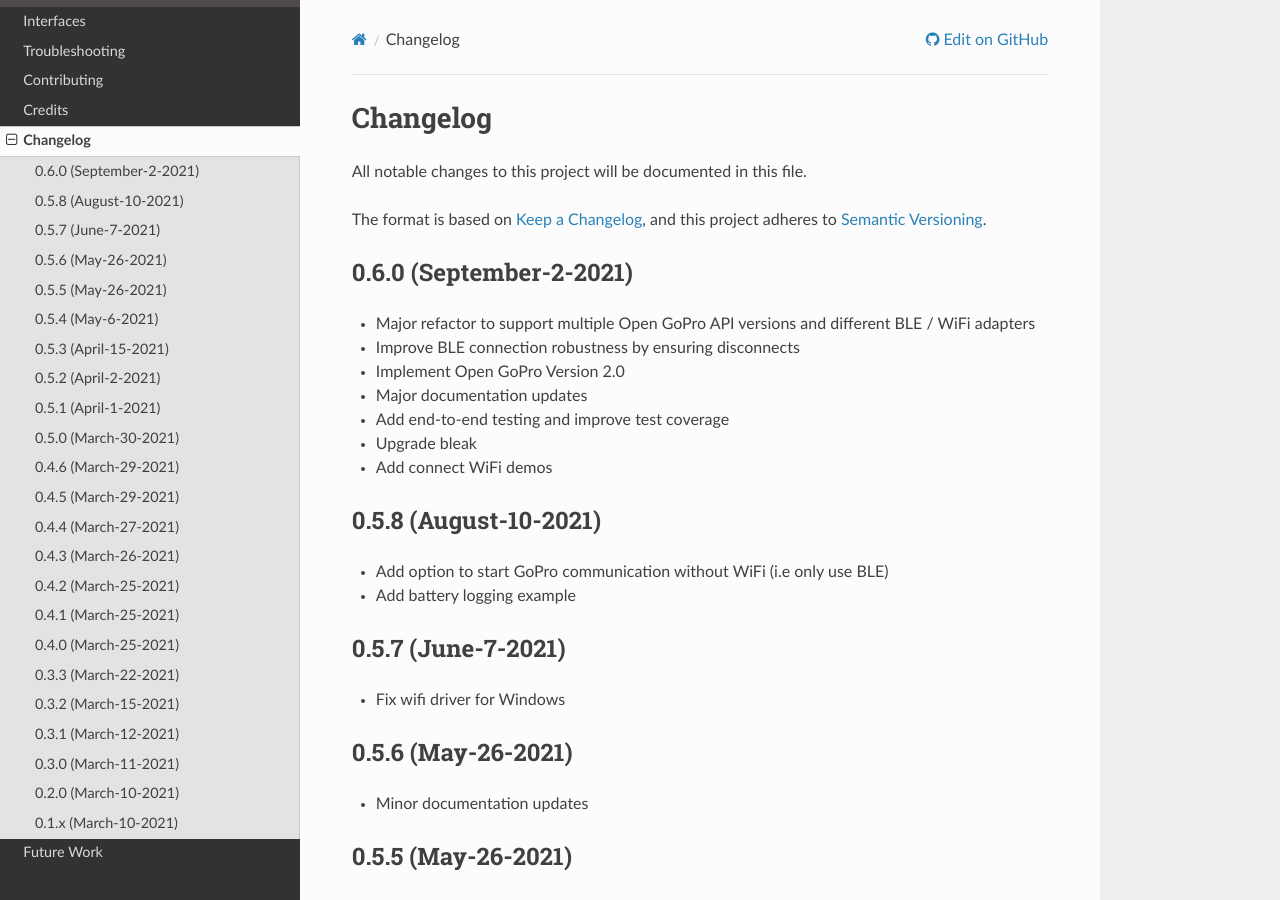
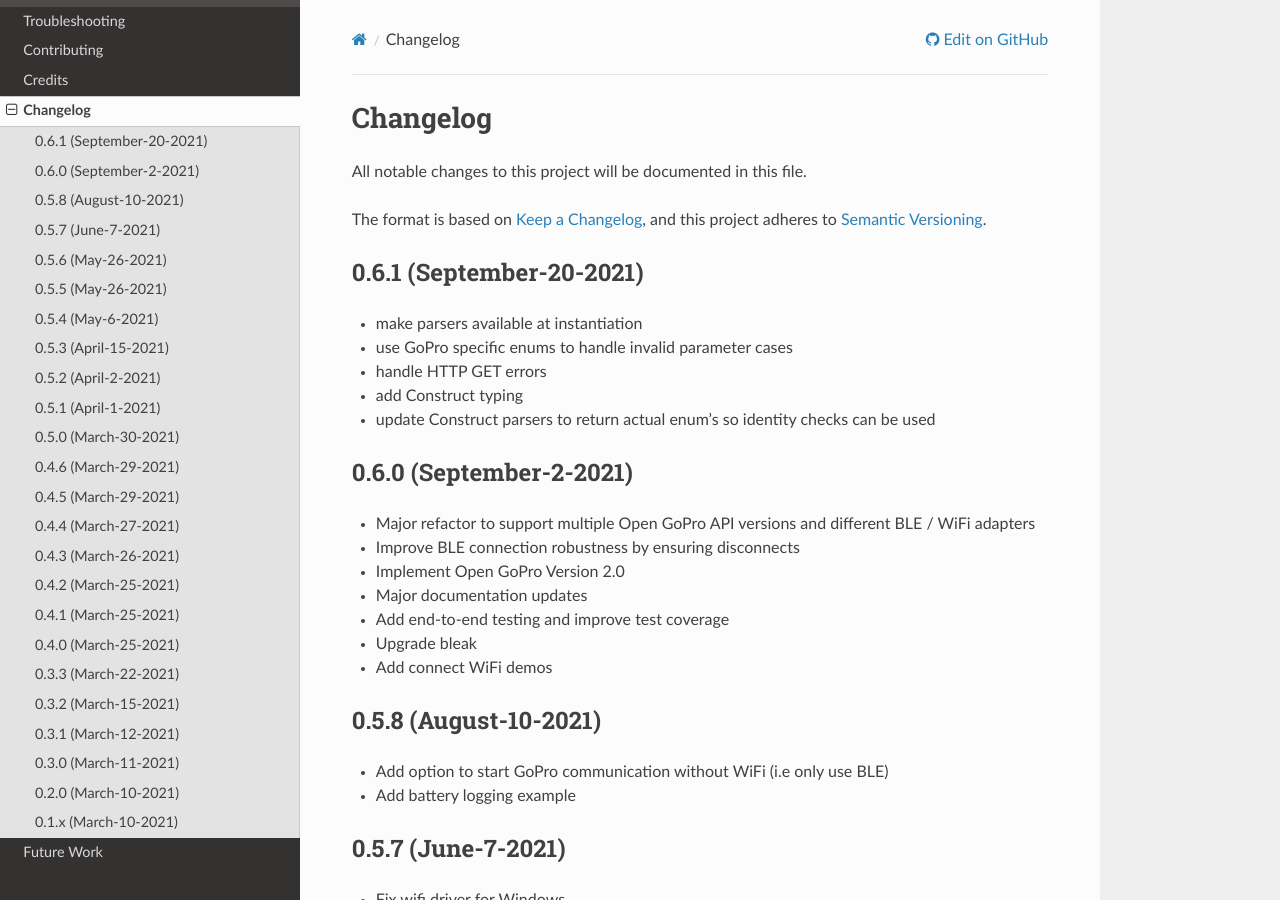
Before and after one commit to gopro/OpenGoPro, a Sphinx documentation site: the page built from demos/python/sdk_wireless_camera_control/docs/changelog.rst, in a window 1280 px wide and 900 px high. Built offline with Sphinx 7.4.7 and the Read the Docs theme 2.0.0, drawn with Linux system fonts in a browser that asks for light colours.

Commit message:
Bump version

```diff
--- a/demos/python/sdk_wireless_camera_control/docs/changelog.rst
+++ b/demos/python/sdk_wireless_camera_control/docs/changelog.rst
@@ -8,6 +8,15 @@ All notable changes to this project will be documented in this file.
 
 The format is based on `Keep a Changelog <https://keepachangelog.com/en/1.0.0/>`_,
 and this project adheres to `Semantic Versioning <https://semver.org/spec/v2.0.0.html>`_.
+
+0.6.1 (September-20-2021)
+-------------------------
+
+* make parsers available at instantiation
+* use GoPro specific enums to handle invalid parameter cases
+* handle HTTP GET errors
+* add Construct typing
+* update Construct parsers to return actual enum's so identity checks can be used
 
 0.6.0 (September-2-2021)
 ------------------------
--- a/demos/python/sdk_wireless_camera_control/open_gopro/__version__.py
+++ b/demos/python/sdk_wireless_camera_control/open_gopro/__version__.py
@@ -3,4 +3,4 @@
 
 """Single source of versioning for Open GoPro Python SDK"""
 
-__version__ = "0.6.0"
+__version__ = "0.6.1"
```
